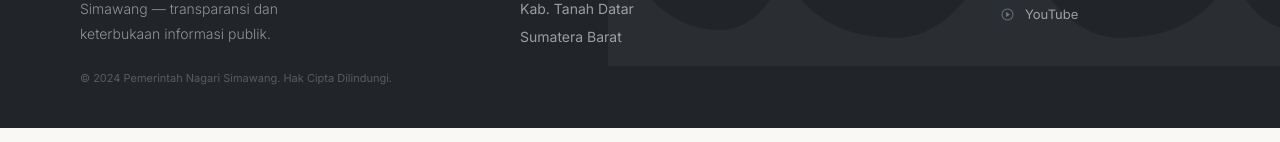
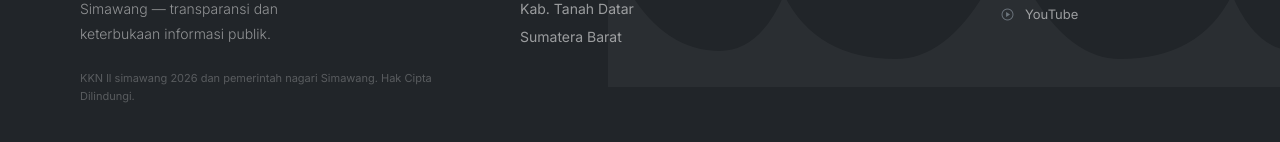
Before and after one commit to ZakyAzda/SimawangProfile, a Next.js app: page / in a window 1280 px wide. Shown: the part 4678-4820 px from the top of the page. Built offline with nearby package versions, Linux system fonts and the light colour scheme; no server answers; the database is empty.

Commit message:
chore: update copyright text in footer

```diff
--- a/src/components/Footer.tsx
+++ b/src/components/Footer.tsx
@@ -69,7 +69,7 @@ export function Footer() {
               Portal resmi pemerintahan Nagari Simawang — transparansi dan keterbukaan informasi publik.
             </p>
             <p style={{ fontSize: "11px", color: "rgba(255,255,255,0.25)", marginTop: "24px" }}>
-              © 2024 Pemerintah Nagari Simawang. Hak Cipta Dilindungi.
+              KKN ll simawang 2026 dan pemerintah nagari Simawang. Hak Cipta Dilindungi.
             </p>
           </div>
 
```
